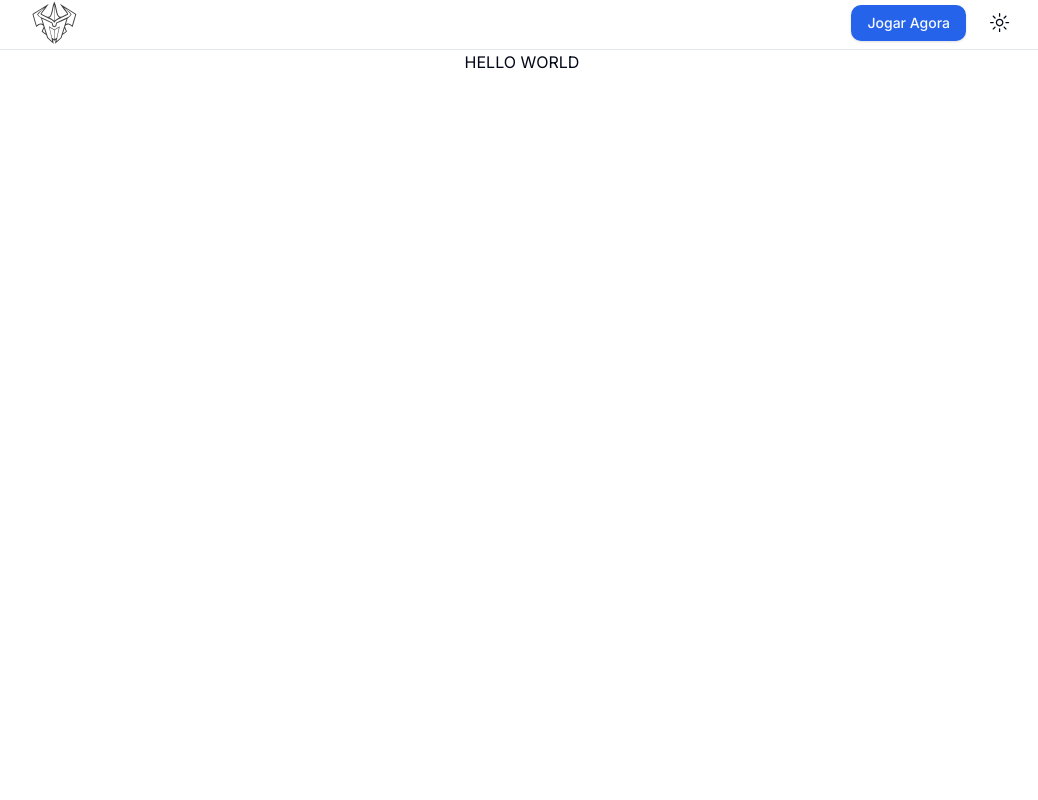
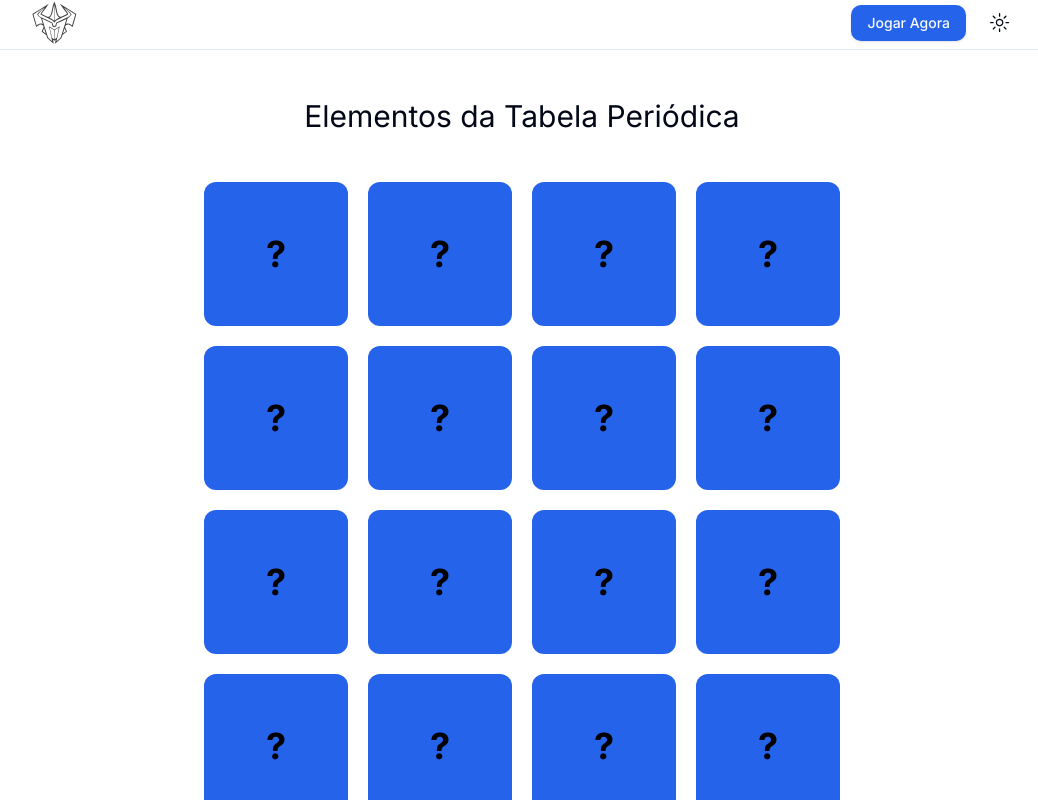
Before and after one commit to giovannivicentin/megazord, a Next.js app: page /periodic-table in a window 1280 px wide. Shown: the top 800 px of the page, without its empty margins (118-1156 px from the left). Built offline with nearby package versions, Linux system fonts and the light colour scheme.

Commit message:
feat: create periodic table game

```diff
--- a/src/app/periodic-table/page.tsx
+++ b/src/app/periodic-table/page.tsx
@@ -1,7 +1,9 @@
+import PeriodicTable from '@/components/periodic-table'
+
 function PeriodicTablePage() {
   return (
     <div className="flex min-h-screen flex-col items-center mx-4 md:mx-0">
-      HELLO WORLD
+      <PeriodicTable />
     </div>
   )
 }
--- /dev/null
+++ b/src/components/periodic-table.tsx
@@ -0,0 +1,90 @@
+'use client'
+
+import Image from 'next/image'
+import { useEffect, useState } from 'react'
+
+const generateDeck = () => {
+  const memoryCards = [
+    'aluminium',
+    'fluorine',
+    'helium',
+    'mercury',
+    'plutonium',
+    'potassium',
+    'radium',
+    'sulfur',
+  ]
+
+  const deck = [...memoryCards, ...memoryCards]
+  return deck.sort(() => Math.random() - 0.5)
+}
+
+export default function PeriodicTable() {
+  const [cards, setCards] = useState<string[]>(generateDeck())
+  const [flipped, setFlipped] = useState<number[]>([])
+  const [solved, setSolved] = useState<number[]>([])
+
+  useEffect(() => {
+    const checkForMatch = () => {
+      const [first, second] = flipped
+
+      if (cards[first] === cards[second]) {
+        setSolved([...solved, ...flipped])
+      }
+      setFlipped([])
+    }
+
+    if (flipped.length === 2) {
+      setTimeout(() => {
+        checkForMatch()
+      }, 1000)
+    }
+  }, [cards, flipped, solved])
+
+  const handleClick = (index: number) => {
+    if (!flipped.includes(index) && flipped.length < 2) {
+      setFlipped([...flipped, index])
+    }
+  }
+
+  const gameOver = solved.length === cards.length
+
+  const resetGame = () => {
+    setCards(generateDeck())
+    setFlipped([])
+    setSolved([])
+  }
+
+  return (
+    <div className="text-center">
+      <h1 className="text-3xl mt-12 mb-12">Elementos da Tabela Periódica</h1>
+      {gameOver && <h2 className="p-5 text-3xl">Você Venceu!</h2>}
+      <div className="grid grid-cols-4 gap-5 mt-5">
+        {cards.map((card, index) => (
+          <div
+            className={`flex justify-center text-4xl font-bold text-black items-center rounded-lg w-36 bg-primary h-36 transform cursor-pointer transition-transform duration-300 ${flipped.includes(index) || solved.includes(index) ? 'rotate-180' : ''}`}
+            key={index}
+            onClick={() => handleClick(index)}
+          >
+            {flipped.includes(index) || solved.includes(index) ? (
+              <Image
+                className="rotate-180 rounded-lg"
+                src={`/memory-cards/${card}.png`}
+                fill
+                alt="Memory Card"
+              />
+            ) : (
+              '?'
+            )}
+          </div>
+        ))}
+      </div>
+      <button
+        onClick={resetGame}
+        className="w-64 h-14 lg:h-20 text-white border-none outline-none cursor-pointer rounded-lg bg-primary text-xl lg:text-2xl mt-10 mb-8 hover:bg-primary/90"
+      >
+        Reiniciar
+      </button>
+    </div>
+  )
+}
```
